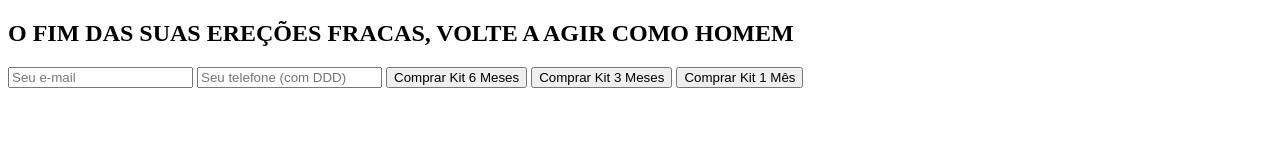
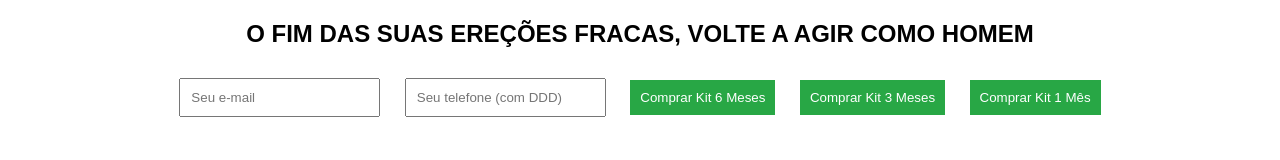
Before and after one commit to peixotojeff/erequitocaps-site, a website: page index.html in a window 1280 px wide. Drawn offline with nearby package versions, Linux system fonts and the light colour scheme.

Commit message:
Enhance index.html with CSS styling and input validation for purchase form

```diff
--- a/index.html
+++ b/index.html
@@ -4,30 +4,44 @@
     <meta charset="UTF-8">
     <meta name="viewport" content="width=device-width, initial-scale=1.0">
     <title>ErequitoCaps</title>
-    <!-- Adicione seus estilos CSS aqui -->
+    <!-- Adicione seu CSS aqui -->
+    <style>
+        /* Estilo básico para o formulário */
+        body { font-family: Arial, sans-serif; text-align: center; }
+        form { margin: 20px; }
+        input, button { margin: 10px; padding: 10px; }
+        button { cursor: pointer; background-color: #28a745; color: white; border: none; }
+    </style>
 </head>
 <body>
-    <!-- Conteúdo original do index.html -->
     <section>
         <h1>O FIM DAS SUAS EREÇÕES FRACAS, VOLTE A AGIR COMO HOMEM</h1>
         <form id="buy-form">
             <input type="email" id="email" placeholder="Seu e-mail" required>
             <input type="tel" id="telefone" placeholder="Seu telefone (com DDD)" required>
-            <button type="submit" onclick="handleBuy('6-months')">Comprar Kit 6 Meses</button>
-            <button type="submit" onclick="handleBuy('3-months')">Comprar Kit 3 Meses</button>
-            <button type="submit" onclick="handleBuy('1-month')">Comprar Kit 1 Mês</button>
+            <button type="button" onclick="handleBuy('6-months')">Comprar Kit 6 Meses</button>
+            <button type="button" onclick="handleBuy('3-months')">Comprar Kit 3 Meses</button>
+            <button type="button" onclick="handleBuy('1-month')">Comprar Kit 1 Mês</button>
         </form>
     </section>
 
+    <!-- Carregar o cliente Supabase -->
     <script src="https://cdn.jsdelivr.net/npm/@supabase/supabase-js@2/dist/umd/supabase.min.js"></script>
     <script>
-        const supabase = Supabase.createClient('https://ygfuhnhkjuygiaoqyuhc.supabase.co', 'eyJhbGciOiJIUzI1NiIsInR5cCI6IkpXVCJ9.eyJpc3MiOiJzdXBhYmFzZSIsInJlZiI6InlnZnVobmhranV5Z2lhb3F5dWhjIiwicm9sZSI6ImFub24iLCJpYXQiOjE3NDg1NTgyNzAsImV4cCI6MjA2NDEzNDI3MH0.ykTlt03WV47J30gYoj96-pStFeN-k3IL1ECxFDPxjpw');
+        // Inicializar o cliente Supabase (usar 'supabase' com 's' minúsculo)
+        const supabase = supabase.createClient('SUA_URL_DO_PROJETO', 'SUA_CHAVE_ANON');
 
         async function handleBuy(kit) {
             const email = document.getElementById('email').value;
             const telefone = document.getElementById('telefone').value;
 
-            // Salvar dados do usuário no Supabase
+            // Validar entrada
+            if (!email || !telefone) {
+                alert('Por favor, preencha e-mail e telefone.');
+                return;
+            }
+
+            // Salvar dados no Supabase
             const { error } = await supabase
                 .from('leads')
                 .insert({ email, telefone, kit_selecionado: kit });
@@ -38,7 +52,7 @@
                 return;
             }
 
-            // Redirecionar para o checkout da Payt
+            // Redirecionar para o checkout da Payt (substitua pela URL real)
             window.location.href = `https://api.payt.com/checkout?kit=${kit}&email=${encodeURIComponent(email)}&telefone=${encodeURIComponent(telefone)}`;
         }
     </script>
```
